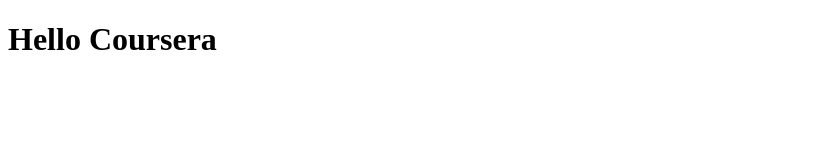
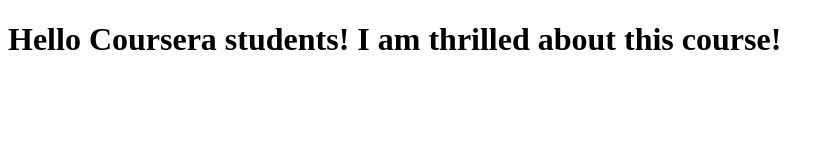
Before and after one commit to jugoanel/coursera-angular-tutorial, a plain HTML site: page index.html in a window 1280 px wide. Shown: the whole page, without its empty margins (0-834 px from the left). Drawn offline with Linux system fonts and the light colour scheme.

Commit message:
Next version of the web file.

```diff
--- a/index.html
+++ b/index.html
@@ -8,7 +8,7 @@
 </head>
 <body>
 
-    <h1>Hello Coursera</h1>
+    <h1>Hello Coursera students! I am thrilled about this course!</h1>
 
 </body>
 </html>
```
